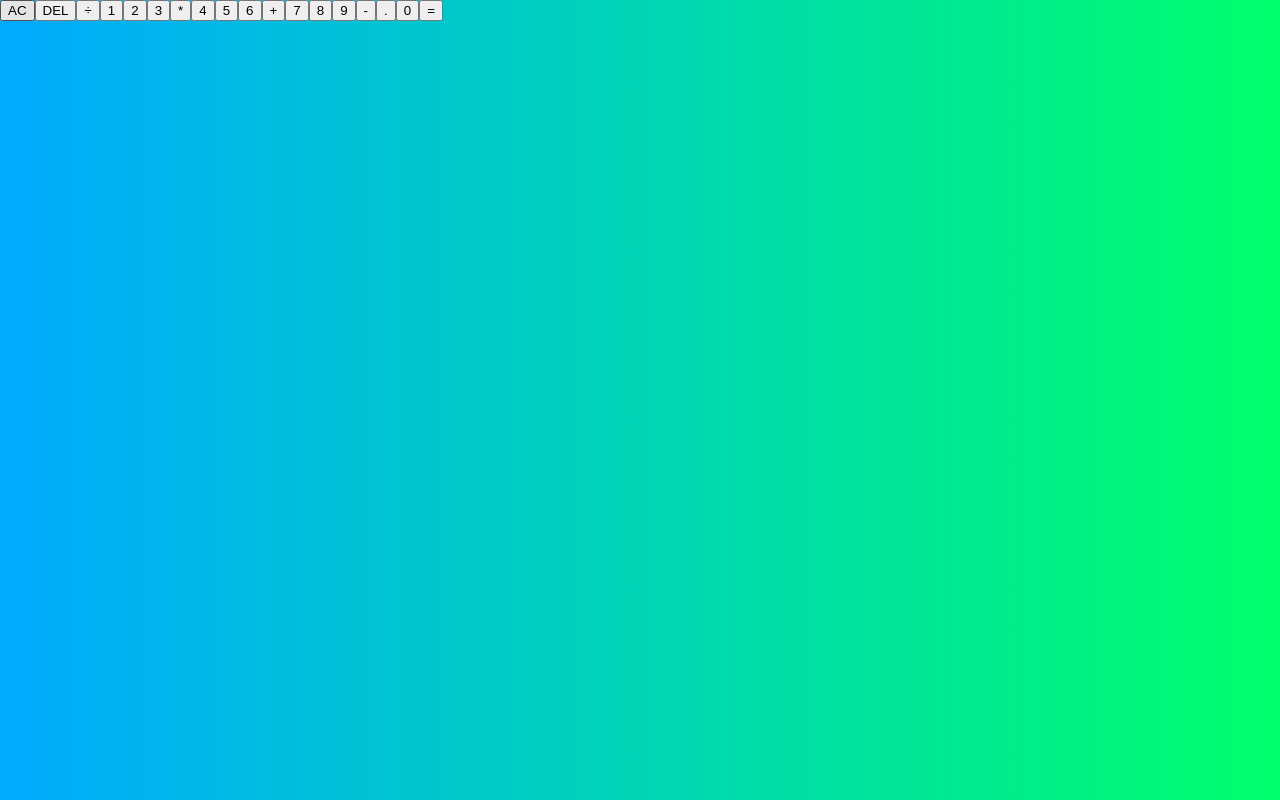
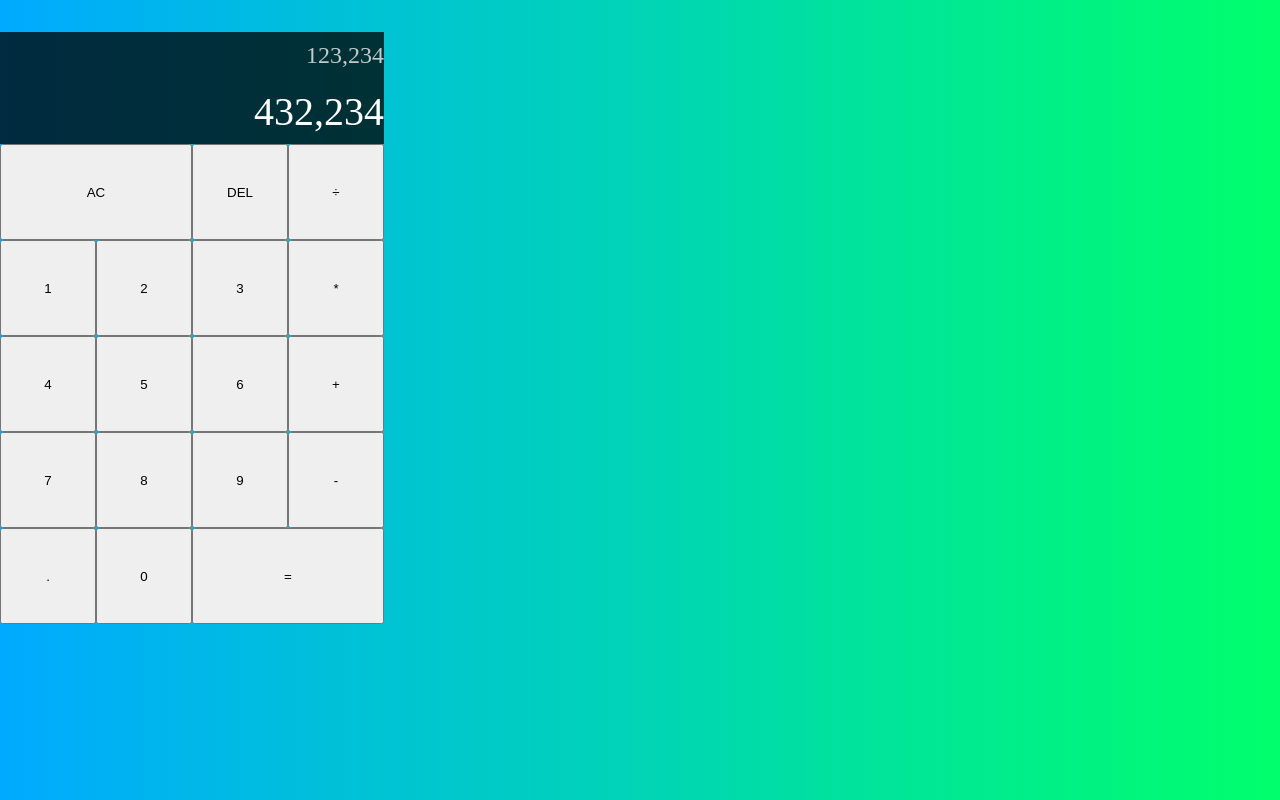
Before and after one commit to SNelson723/reactCalculator, a React (Vite) app: page / in a window 1280 px wide. Built offline with nearby package versions, Linux system fonts and the light colour scheme.

Commit message:
Added some place holder text for the output and added more styling to the calculator grid. It now has a grid layout and is structured correctly

```diff
--- a/src/App.css
+++ b/src/App.css
@@ -6,3 +6,33 @@
   margin: 0;
   background: linear-gradient(to right, #00AAFF, #00FF6C);
 }
+
+.calculator-grid {
+  display: grid;
+  margin-top: 2rem;
+  grid-template-columns: repeat(4, 6rem);
+  grid-template-rows: minmax(7rem, auto) repeat(5, 6rem);
+}
+
+.span-two {
+  grid-column: span 2;
+}
+
+.output {
+  grid-column: 1 / -1;
+  background-color: rgba(0, 0, 0, .75);
+  display: flex;
+  flex-direction: column;
+  align-items: flex-end;
+  justify-content: space-around;
+}
+
+.output .previous-operand {
+  color: rgba(255, 255, 255, .75);
+  font-size: 1.5rem;
+}
+
+.output .current-operand {
+  color: white;
+  font-size: 2.5rem;
+}
--- a/src/App.jsx
+++ b/src/App.jsx
@@ -4,11 +4,11 @@
     <div className="calculator-grid">
       <div className="output">
         <div className="previous-operand">
-
+          123,234
         </div>
 
         <div className="current-operand">
-
+          432,234
         </div>
       </div>
 
```
